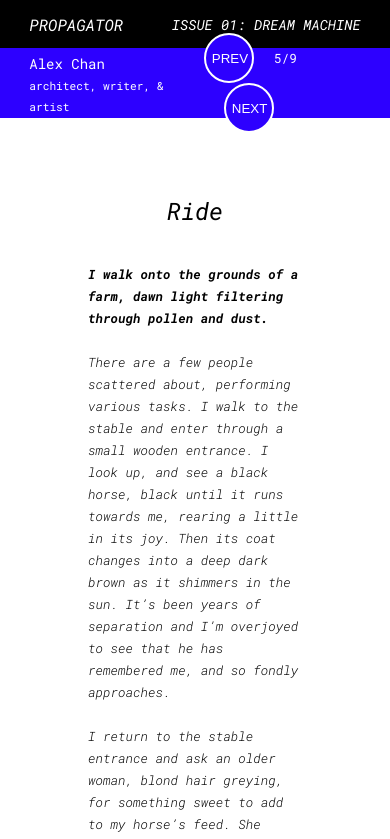
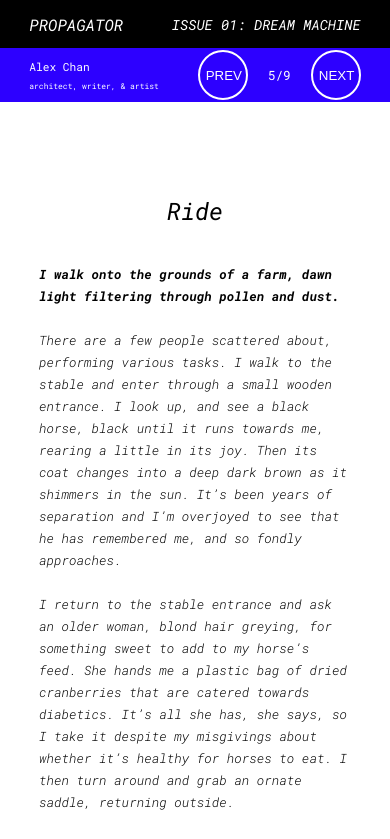
Before and after one commit to a-water/propagator, a React (Create React App) app: page /issue-01/Ride in a window 390 px wide. Shown: the top 839 px of the page. Built offline with nearby package versions, Linux system fonts and the light colour scheme.

Commit message:
some responsive works

```diff
--- a/src/css/Responsive.css
+++ b/src/css/Responsive.css
@@ -10,11 +10,28 @@
     line-height: 2.2em;
   }
 
+  .zine-content {
+    padding-top: 102px;
+  }
+
   /* Zine Nav */
+  .zine-nav {
+    height: 54px;
+  }
 
+  .contributor-meta {
+    line-height: 1em;
+  }
+
+  .contributor-name {
+    font-size: 0.7em;
+  }
+
+  .contributor-creds {
+    font-size: 0.5em;
+  }
 
   /* SplitTemplates */
-
   .split-template {
     display: block;
   }
@@ -31,4 +48,12 @@
     max-width: 80%;
   }
 
+  /* FullTemplate */
+  .full-template-inner {
+    padding: 60px 0px;
+  }
+
+  .full-template-inner.text {
+    max-width: 100%;
+  }
 }
--- a/src/css/ZineNav.css
+++ b/src/css/ZineNav.css
@@ -20,7 +20,7 @@
 }
 
 .contributor-name {
-  font-size: 0.875em;
+  font-size: 0.9em;
 }
 
 .contributor-creds {
--- a/src/css/ZineSubmission.css
+++ b/src/css/ZineSubmission.css
@@ -14,7 +14,7 @@
 .split-template {
   display: flex;
   justify-content: center;
-  margin-bottom: -4px;
+  /* margin-bottom: -4px; */
 }
 
 .split-template .split-left,
@@ -131,10 +131,11 @@ iframe {
   padding: 24px 0px;
   width: 100%;
   /* height: 80px; */
-  background-color: #f4f4f4;
+  background-color: #ececec;
   display: flex;
   align-items: center;
   justify-content: center;
+  z-index: 999;
 }
 
 .zine-quote-inner {
--- a/src/js/ZineNav.js
+++ b/src/js/ZineNav.js
@@ -37,6 +37,7 @@ class ZineNav extends Component {
               { this.props.creds.toLowerCase() }
             </span>
           </div>
+
           <div className="zine-controls">
             <Link to={`/issue-01/${ this.props.previousSubmissionTitle.replace(/ /g, "_") }`}>
               <button
@@ -46,7 +47,9 @@ class ZineNav extends Component {
                 onClick={ this.props.handleDecrementPage }
               >PREV</button>
             </Link>
+
             <span className="page-indicator-label">{ (this.props.currentPage + 1) + "/" + (this.props.numPages + 1) }</span>
+
             <Link to={`/issue-01/${ this.props.nextSubmissionTitle.replace(/ /g, "_") }`}>
               <button
                 disabled={ this.props.currentPage === this.props.numPages }
--- a/src/js/data/issue-01.js
+++ b/src/js/data/issue-01.js
@@ -232,7 +232,7 @@ module.exports = {
         "primary": {
           "template": {
             "style": "split",
-            "contentType":"textImg",
+            "contentType":"imgText",
             "img": "primary.png",
             "text": "I was given a dead fish by strangers, and made to feel quite personally guilty about it’s lifeless state. Within the context of this guilt I was persuaded to hurry up and get it into the building over there. I panicked and hurried my way, stressed as can be, into an unknown government-style building. When I realized, upon entry, that there was no purpose for me here, I turned around to leave. The only exit was through a gateway-barrier resembling that of an airport security clearance point. I would be required, if I were to exit, to give my genetic information in a variety of forms. I was trapped. This is a true terror. I yell out a long, drawn out, “No!”"
           }
```
